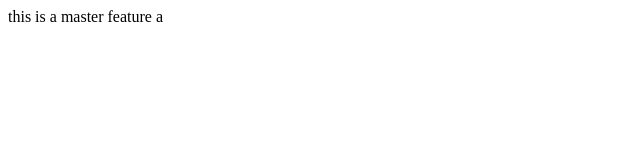
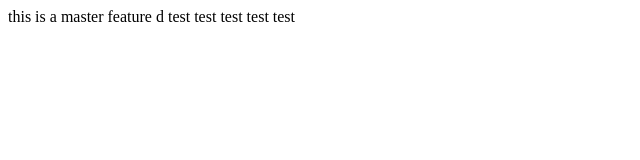
Before and after one commit to chaeseohae/html-css-5-project-group2, a plain HTML site: page index.html in a window 1280 px wide. Shown: the whole page, without its empty margins (0-640 px from the left). Drawn offline with Linux system fonts and the light colour scheme.

Commit message:
second commit

```diff
--- a/index.html
+++ b/index.html
@@ -7,6 +7,8 @@
 </head>
 <body>
     this is a master
-    feature a
+
+    feature d test test
+    test test test
 </body>
 </html>
```
